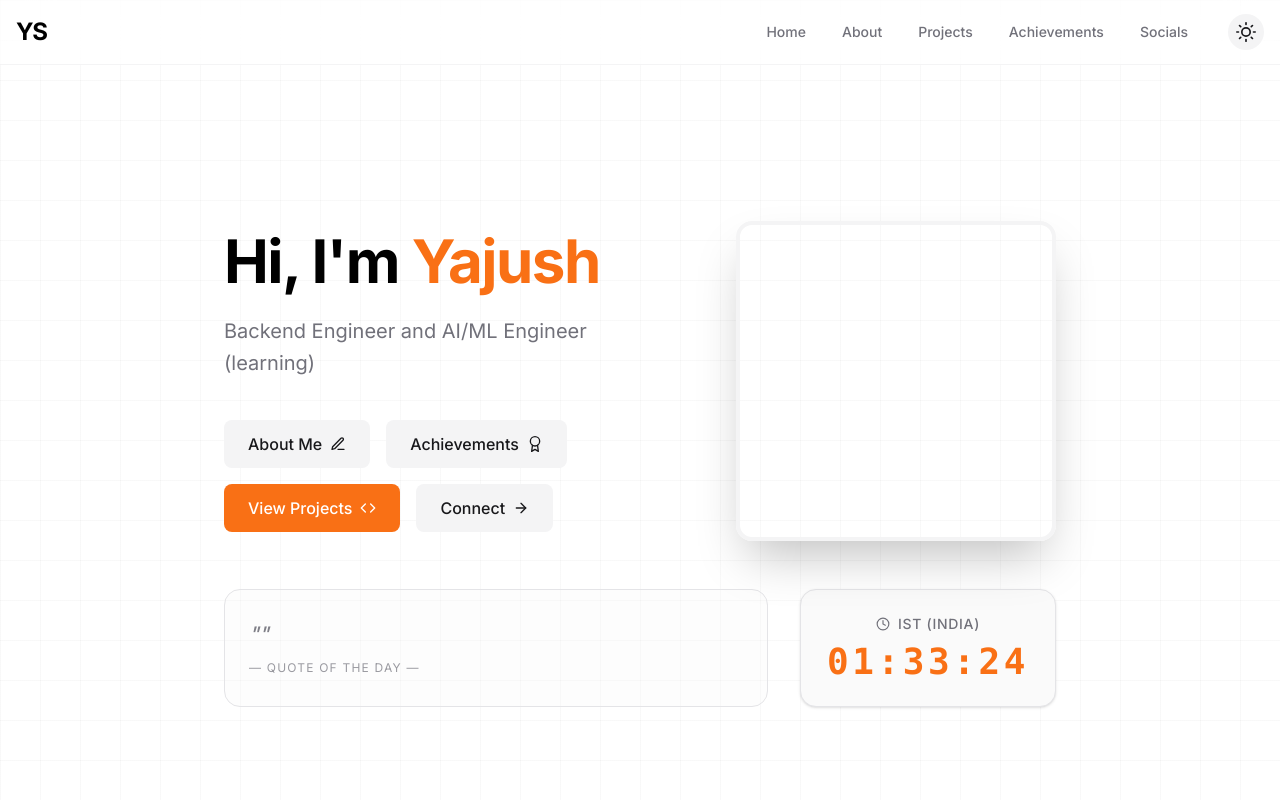
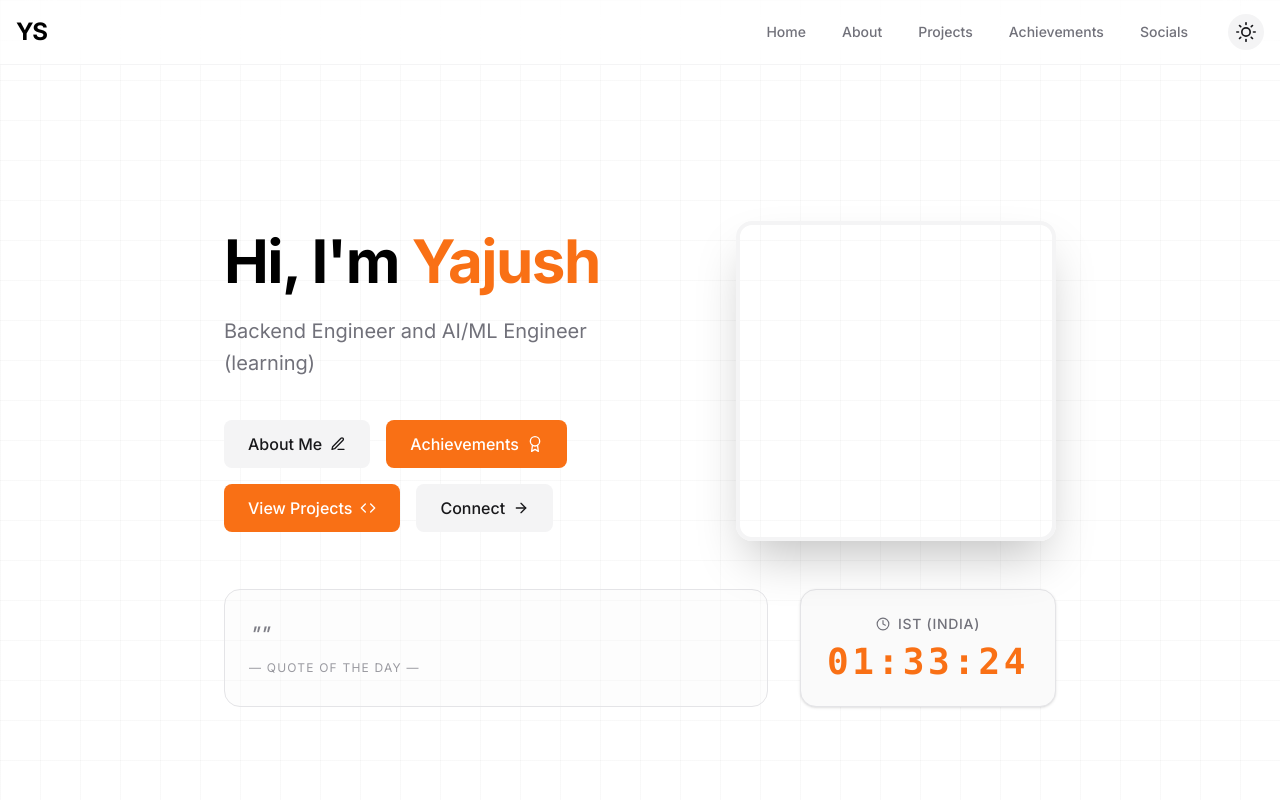
Before and after one commit to Yajush-afk/portfolio-project-yajush, a Next.js app in the folder frontend/: page / in a window 1280 px wide. Shown: the top 800 px of the page. Built offline with nearby package versions, Linux system fonts and the light colour scheme; no server answers.

Commit message:
box color change..

```diff
--- a/frontend/src/components/sections/HomeSection.tsx
+++ b/frontend/src/components/sections/HomeSection.tsx
@@ -37,7 +37,7 @@ export default function HomeSection({ about, quote, time }: HomeSectionProps) {
                         </Link>
                         <Link
                             href="#achievements"
-                            className="inline-flex items-center gap-2 bg-secondary text-secondary-foreground px-6 py-3 rounded-lg font-medium hover:bg-secondary/80 transition-colors"
+                            className="inline-flex items-center gap-2 bg-primary text-primary-foreground px-6 py-3 rounded-lg font-medium hover:bg-primary/90 transition-colors"
                         >
                             Achievements <FiAward />
                         </Link>
```
